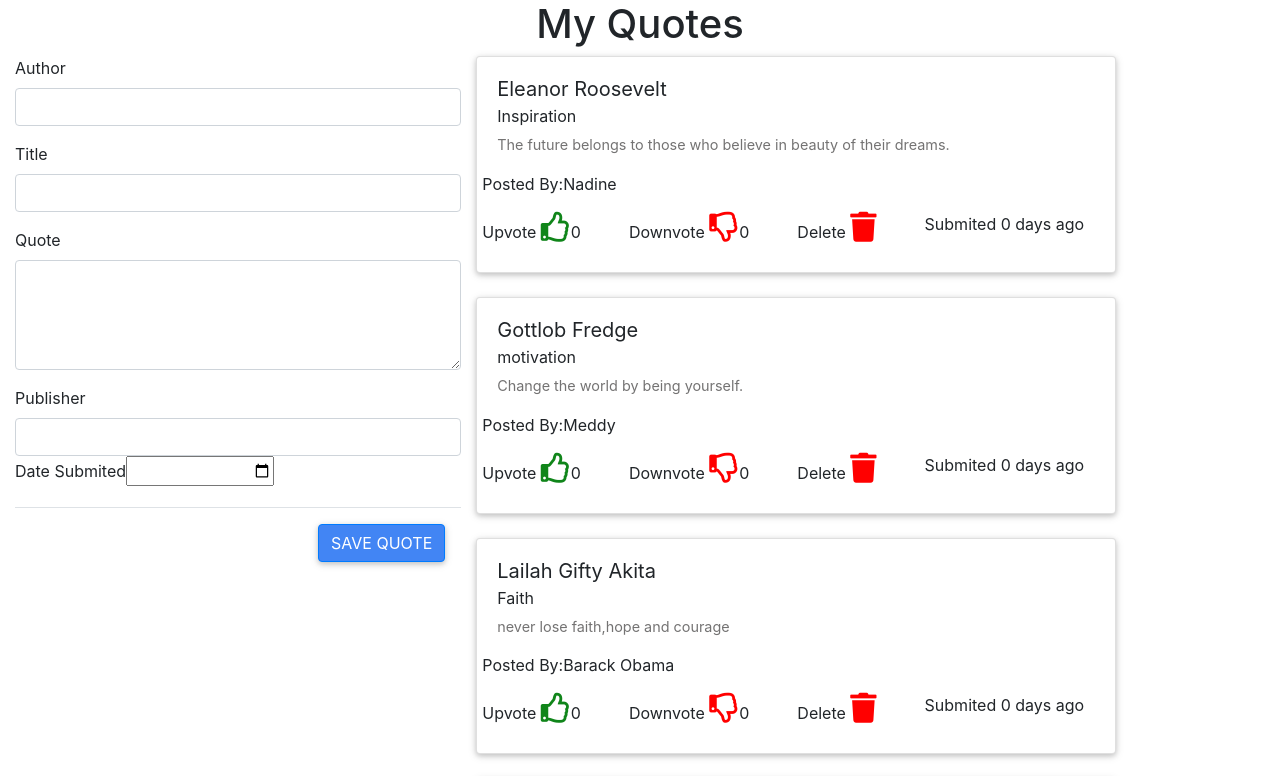
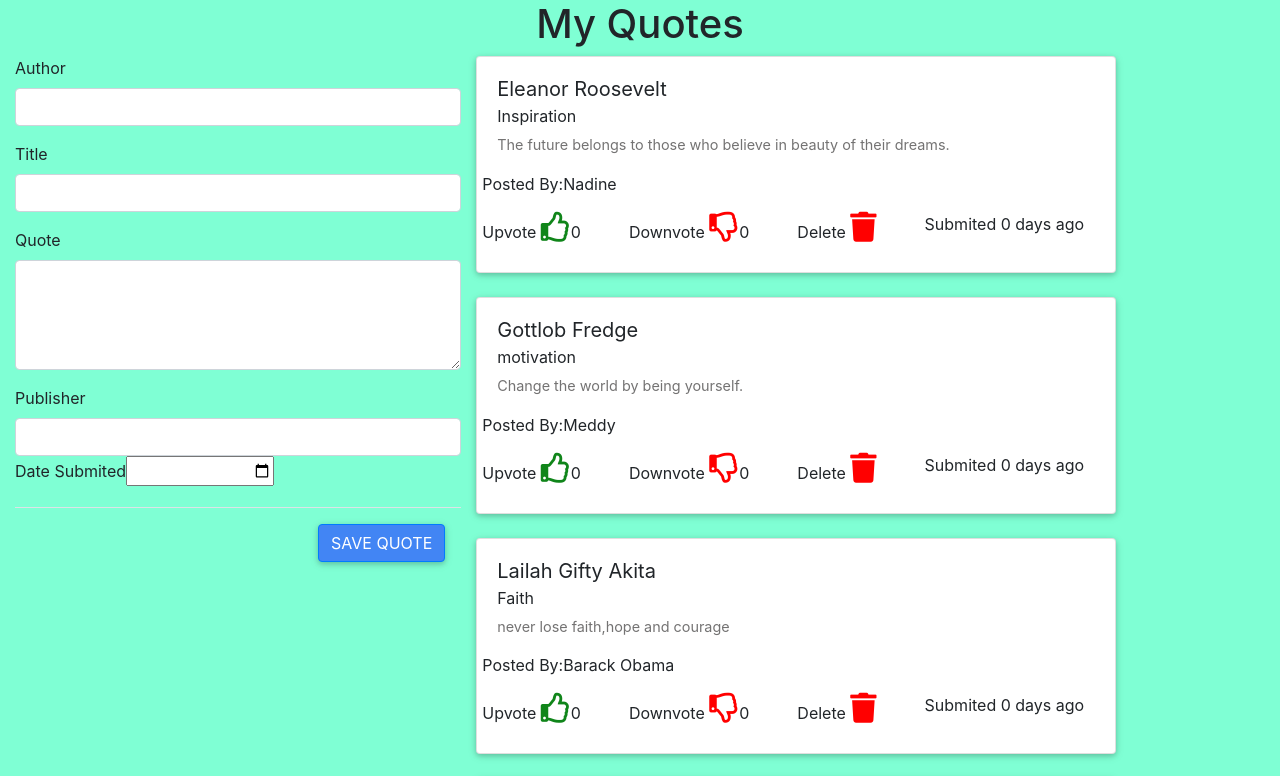
Before and after one commit to nadineuwineza/QUOTES, an Angular app: page / in a window 1280 px wide. Shown: the top 776 px of the page. Built offline with nearby package versions, Linux system fonts and the light colour scheme.

Commit message:
modified quotes.component

```diff
--- a/src/app/app.component.html
+++ b/src/app/app.component.html
@@ -1,6 +1,8 @@
+<div class="body">
 <h1 class="text-center">My Quotes</h1>
     <div class="row">
       <div class="col-md-9">
         <app-quote></app-quote>
       </div>
     </div>
+  </div>
```
